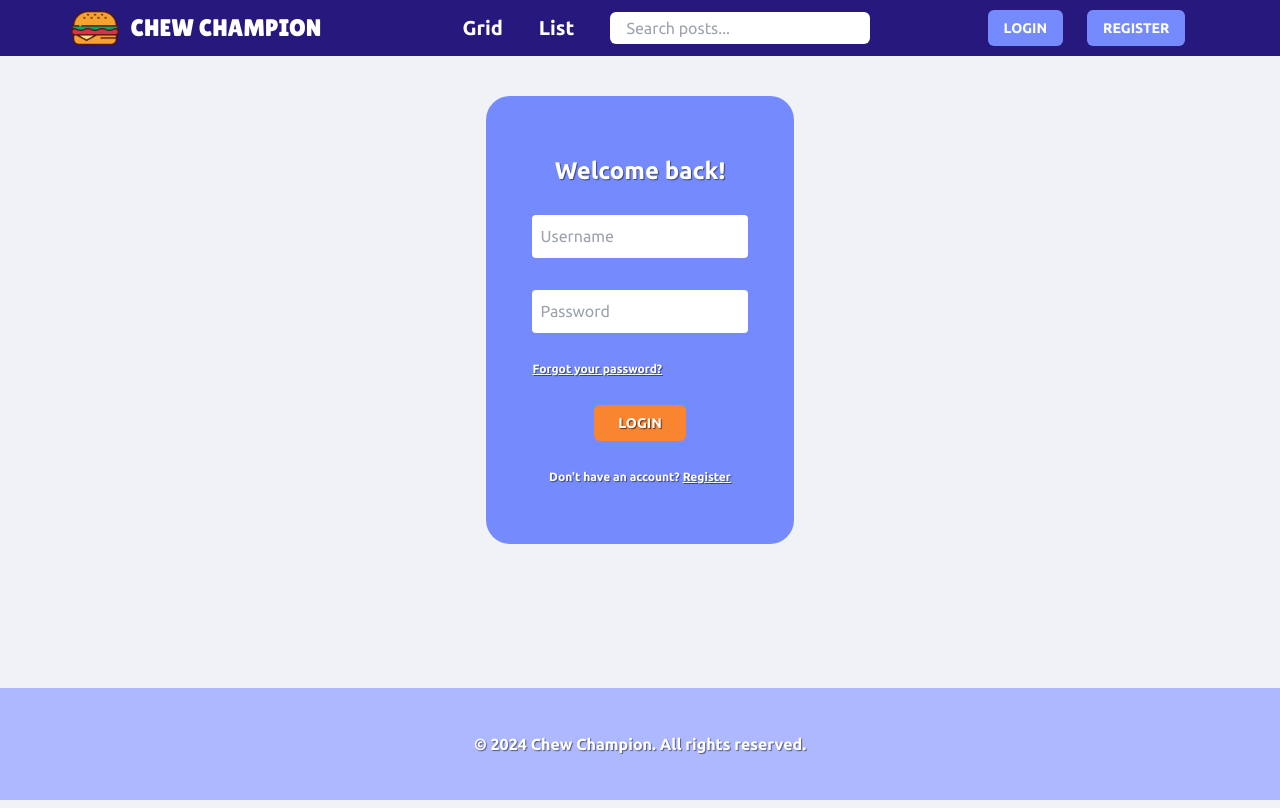
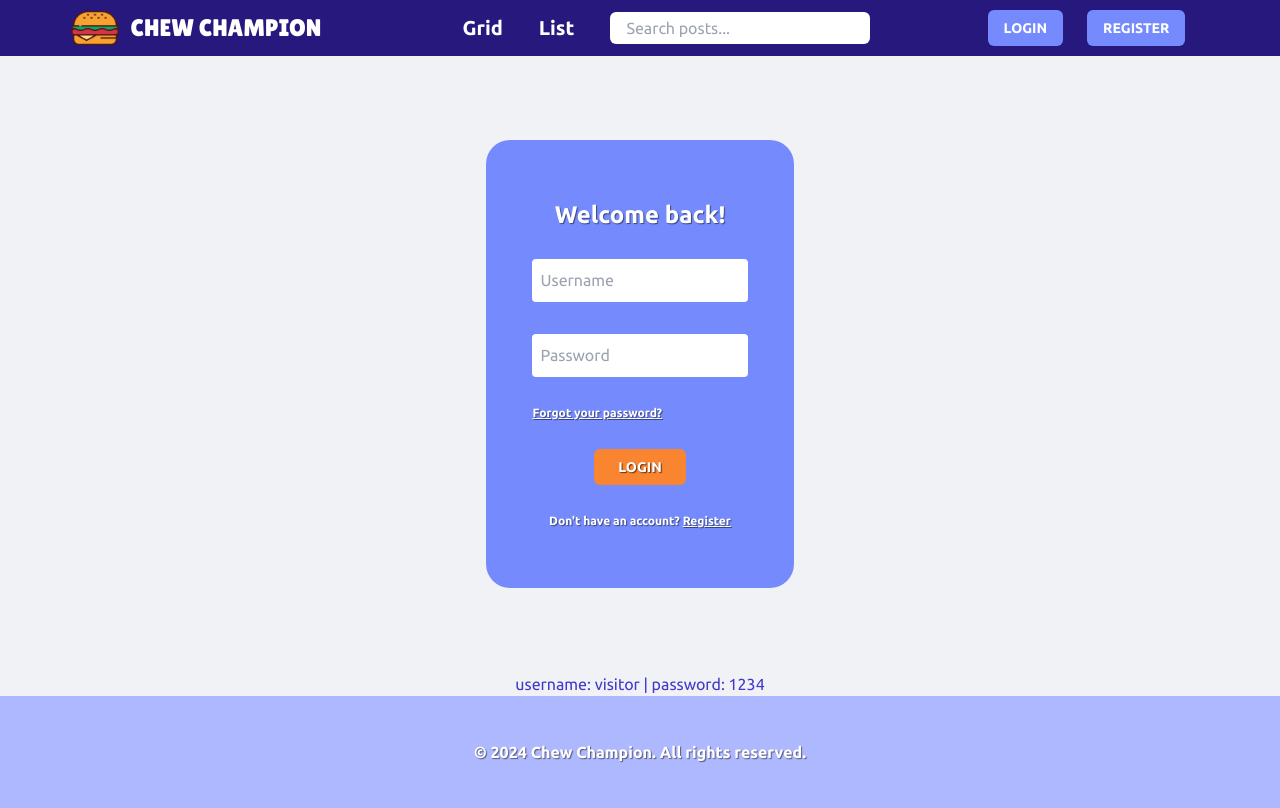
Before and after one commit to je-ol/Chew-champion, a Vue app in the folder front-end/: page /login in a window 1280 px wide. Built offline with nearby package versions, Linux system fonts and the light colour scheme; no server answers; a web font is replaced by a local one.

Commit message:
added visitor

```diff
--- a/front-end/src/views/LogIn.vue
+++ b/front-end/src/views/LogIn.vue
@@ -1,5 +1,5 @@
 <template>
-    <div class="h-[80vh] flex items-center">
+    <div class="h-[80vh] flex flex-col justify-center items-center mt-[56px]">
       <div class="flex w-[24%] h-[60%] md:h-[70%] bg-[#758BFD] m-auto rounded-3xl text-white">
         <form @submit.prevent="handleSubmit" class="flex flex-col h-[80%] w-[70%] m-auto justify-around items-center [text-shadow:_1px_1px_1px_rgb(0_0_0_/_50%)]">
           <h1 class="text-3xl md:text-2xl font-extrabold">Welcome back!</h1>
@@ -11,6 +11,7 @@
             <router-link to="/register" class="underline">Register</router-link></p>
         </form>
       </div>
+      <p class="text-indigo-700">username: visitor | password: 1234</p>
     </div>
   </template>
 
```
